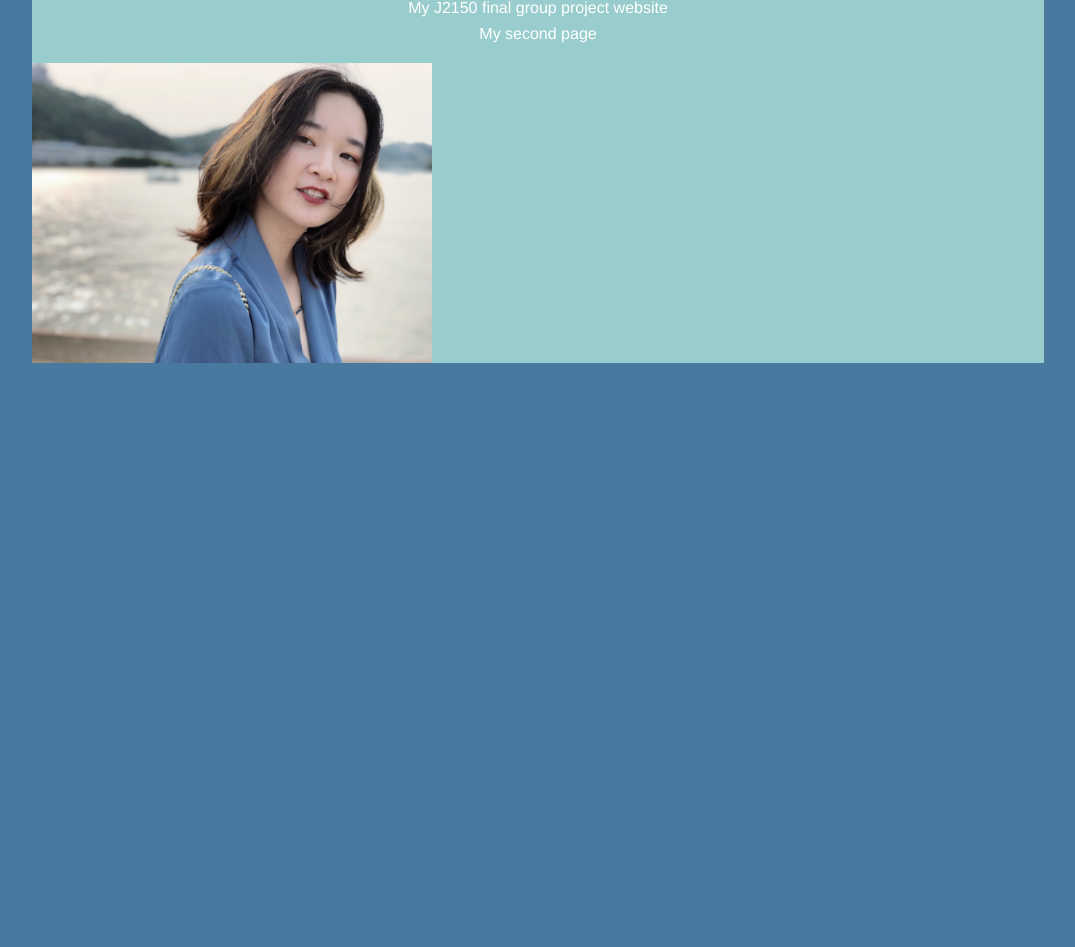
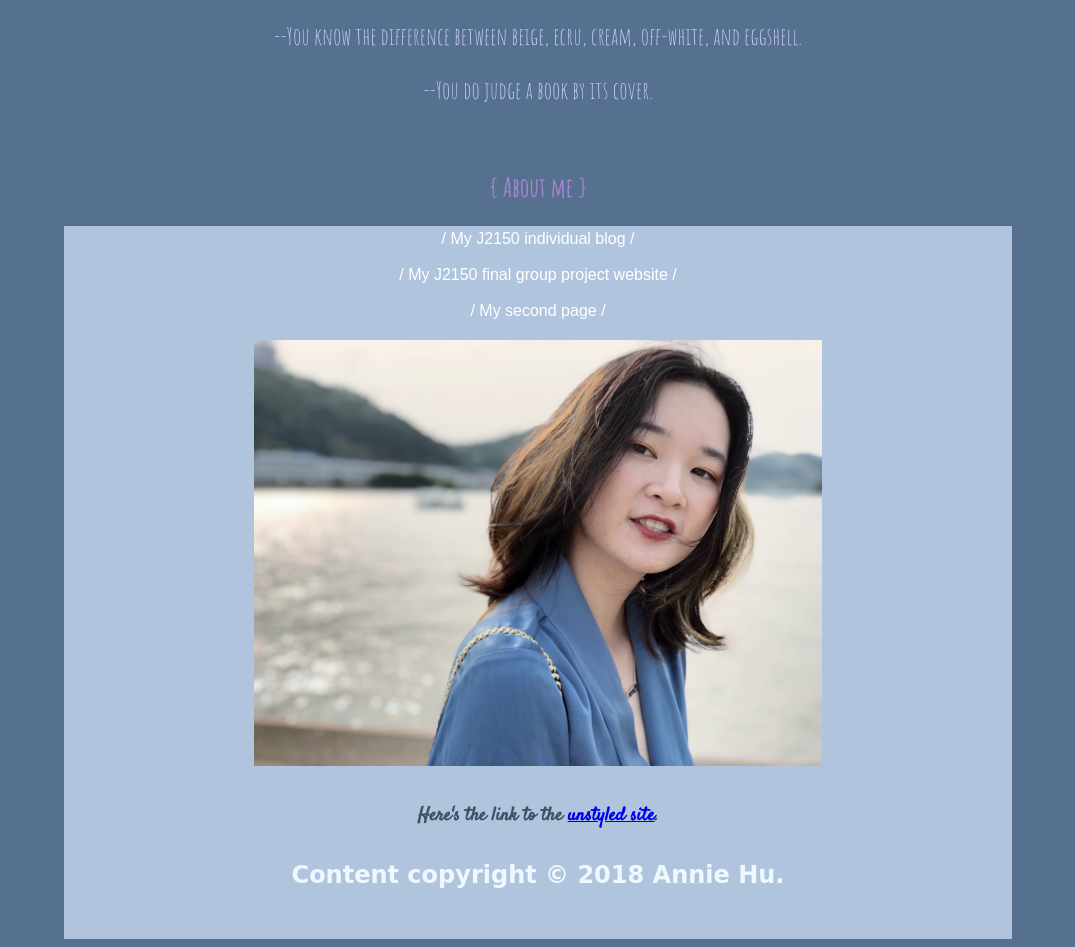
Before and after one commit to J4502-FS18/anniehu4502, a plain HTML site: page index.html in a window 1280 px wide. Shown: the part 470-1417 px from the top of the page, without its empty margins (102-1177 px from the left). Before the commit the page ends 841 px from the top, so only its background shows below. Drawn offline with Linux system fonts and the light colour scheme; a web font is replaced by a local one.

Commit message:
9/16 change3

```diff
--- a/index.html
+++ b/index.html
@@ -4,24 +4,24 @@
 <html xmlns="http://www.w3.org/1999/xhtml">
 
 <head>
-	<title>	Annie's Website </title>
+	<title>	Annie's Wonderland </title>
 	<meta http-equiv="content-type"
 		content="text/html;charset=utf-8" />
-    <link href="https://fonts.googleapis.com/css?family=Amatic+SC|Lobster|Pacifico" rel="stylesheet">
+    <link href="https://fonts.googleapis.com/css?family=Amatic+SC:400,700|Basic|Libre+Barcode+128+Text|Lobster|Pacifico|Satisfy" rel="stylesheet">
     <link rel="stylesheet" type="text/css" href="style.css"/>
 
 </head>
 
 <body>
 <!--This is a comment. It won't show up in your browser, only in the page source-->
-	<h1>Annie's Website</h1>
-  <p>{Contact me}</p>
+	<h1>{ Annie's Wonderland }</h1>
+  <h2>{ Contact me }</h2>
   <p>Email: nht4m@mail.missouri.edu</p>
   <p>Instagram: @anymaxtation</p>
 
 <br/>
 
-<p>{A random joke}</p>
+<h2>{ A random joke }</h2>
 
 
 <p>You might be an artist if ...</p>
@@ -31,22 +31,34 @@
 
 <br/>
 
-<p>{About me}</p>
+<h2>{ About me }</h2>
 
 <div id="container">
 
 <div id="header">
     <ul id="nav">
-        <li><a target="_blank" href="https://anymaxtation.wordpress.com">My J2150 individual blog</a></li>
-        <li><a target="_blank" href="https://ojlh3d.wixsite.com/website">My J2150 final group project website</a></li>
-        <li><a target="_blank" href="secondpage.html">My second page</a></li>
+        <li><a target="_blank" href="https://anymaxtation.wordpress.com"><div class="title1">/ My J2150 individual blog /</div></a></li>
+        <li><a target="_blank" href="https://ojlh3d.wixsite.com/website"><div class="title1">/ My J2150 final group project website /</div></a></li>
+        <li><a target="_blank" href="secondpage.html"><div class="title1">/ My second page /</div></a></li>
     </ul>
 </div>
 
 
 <a href="mailto:nht4m@mail.missouri.edu">
-<img src="me.JPG" alt="a picture of me" width="400px"/>
+<img src="me.JPG" alt="a picture of me" width="60%"/>
+
 </a>
+
+<br/>
+<br/>
+
+<h3>Here's the link to the <a href="oldindex.html">unstyled site</a>.
+</h3>
+
+<h4>Content copyright &copy; 2018 Annie Hu.</h4>
+<br/>
+
+</div>
 
 </body>
 
--- a/style.css
+++ b/style.css
@@ -1,37 +1,59 @@
+
 body{
 	background-color:#4A79A0;
+  background-color: #56718F;
 }
 
 h1{
   font-family: Lobster,cursive;
-  font-size: 400;
+  font-size: 50pt;
   text-align: center;
   color:#FFCCCC;
+}
+
+h2{
+  font-weight: bold;
+  text-align: center;
+  color: #a884d0;
+  font-family: 'Amatic SC', cursive;
+	font-size: 20pt;
 }
 
 p{
   color: #CCCCFF;
     font-family: 'Amatic SC', cursive;
-		font-size: 100;
+		font-size: 18pt;
 		text-align: center;
 }
 
 
 #container{
-    width: 80%;
+    width: 75%;
     background-color: #99CCCC;
+    background-color: #759FBD;
+    background-color:#B0C4DE;
+
     margin: 0 auto;
+    text-align:center;
+    padding:100;
 }
 
 #nav {
     padding: 0;
-	list-style-type: none;
+    font-family: 'Pacifico',cursive;
+	  list-style-type: none;
 }
 
 #nav li {
     margin: 0;
     padding: 0;
-	text-decoration: none;
+    margin-bottom: 10px;
+    margin-top: 10px;
+	  text-decoration: none;
+}
+
+.title1{
+  font-family: 'Basic', sans-serif;
 }
 
 #nav a:link, a:visited {
@@ -46,3 +68,16 @@ p{
 #nav a:hover, a:active {
     background-color: #FFCCCC;
 }
+
+
+h3{
+  font-family: 'Satisfy', cursive;
+  color: #3D5363;
+}
+
+h4{
+font-family: 'Libre Barcode 128 Text', cursive;
+font-size: 18pt;
+  color: #BCD4E3;
+  color: #F0F8FF;
+}
```
